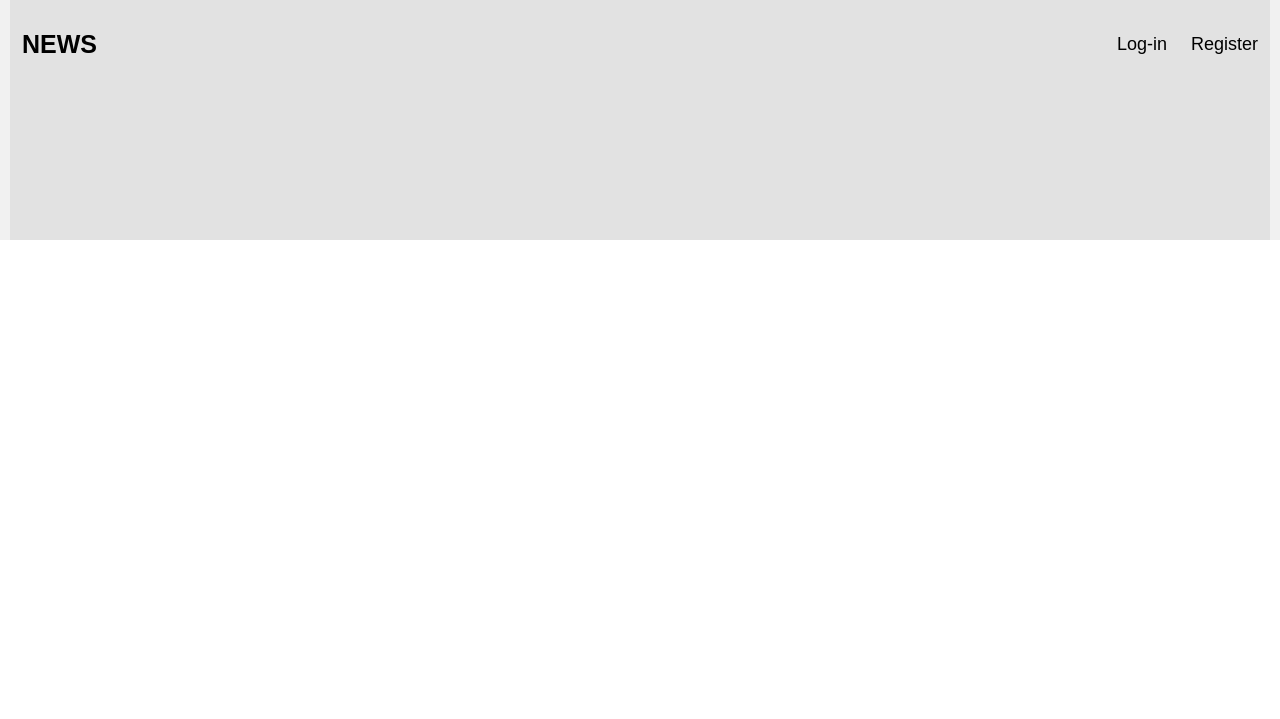
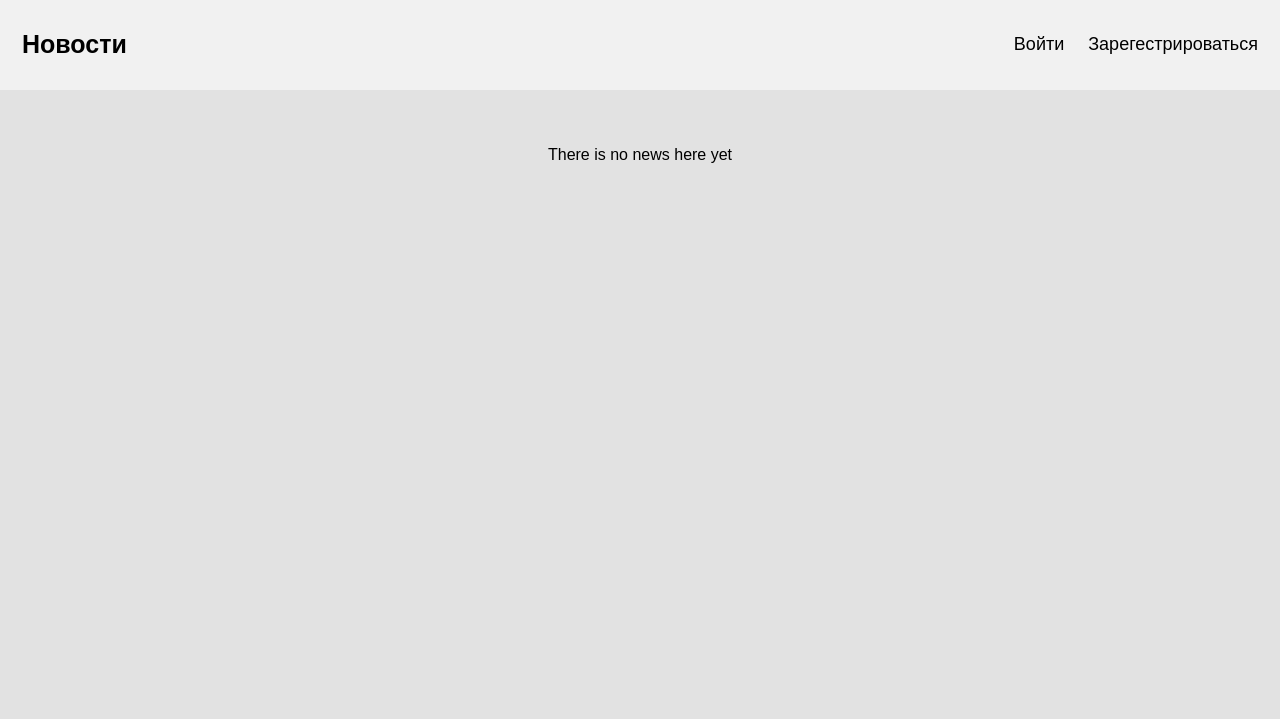
Before and after one commit to konexk1x/Bekish1.21, a Django app: page /news/ in a window 1280 px wide. Shown: the top 719 px of the page. Before the commit the page ends 240 px from the top, so only its background shows below. Run offline with Django 4.2, Linux system fonts and the light colour scheme; data that the repository does not hold is empty.

Commit message:
Rename z_2.1.py to Lab_02/z_2.1.py

```diff
--- a/News_site/templates/base.html
+++ b/News_site/templates/base.html
@@ -3,58 +3,53 @@
 <html lang="en">
 <head>
     <meta charset="UTF-8">
-    <title>NEWS SITE</title>
+    <title>Title</title>
     <link rel="stylesheet" href="{% static 'css/style.css' %}">
     <link rel="stylesheet" href="{% static 'css/card.css' %}">
 </head>
 <body>
 <div class="header">
-    <a href="/news/" class="logo">NEWS</a>
+    <a href="/news/" class="logo">Новости</a>
     {% if user.is_authenticated %}
         <div class="header-right">
             <div style="display: flex; ">
                 <div>
-                    {% if user.photo_set.all %}
+                    {% if user.photo_set.all  %}
                         <img src="{{ user.photo_set.last.photo.url }}"
                              style="width: 50px; height: 50px; border-radius: 100%; margin-right: 20px" alt=""></div>
                     {% else %}
                         <img src="{% static "user_logo.png" %}"
                              style="width: 50px; height: 50px; border-radius: 100%; margin-right: 20px" alt=""></div>
                     {% endif %}
-                <div class="dropdown text-end">
-                    <a href="{{ user.username }}" class="d-block link-dark text-decoration-none dropdown-toggle" data-bs-toggle="dropdown"
-                       aria-expanded="false">
-                        <img src="https://github.com/mdo.png" alt="mdo" width="32" height="32" class="rounded-circle">
-                    </a>
-                    <ul class="dropdown-menu text-small">
-                        <li><a class="dropdown-item" href="/news/profile/{{ user.id }}">Profile</a></li>
-                        <li><a class="dropdown-item" href="/news/password-change/">Password change</a></li>
-                        <li>
-                            <hr class="dropdown-divider">
-                        </li>
-                        <li><a class="dropdown-item" href="/news/logout">Log-out</a></li>
-                    </ul>
+            <div class="dropdown">
+                <button class="dropbtn ">{{ user.username }}</button>
+                <div class="dropdown-content">
+                    <a href="/news/profile/{{ user.id }}">Профиль</a>
+                    <a href="/news/logout">Выход</a>
+                    <a href="/news/password-change/">Смена пароля</a>
                 </div>
             </div>
         </div>
+        {% comment %}        <a class="active" href="#home">Home</a>
+        <a href="#contact">Contact</a>
+        <a href="#about">About</a>{% endcomment %}
         </div>
     {% else %}
         <div class="header-right">
 
-            <a href="/news/login">Log-in</a>
-            <a href="/news/register">Register</a>
+            <a href="/news/login">Войти</a>
+            <a href="/news/register">Зарегестрироваться</a>
         </div>
     {% endif %}
+</div>
 <section class="main_section">
     <div class="main_container">
         {% block main %}
         {% endblock %}
     </div>
 </section>
+<footer style="height: 100px; background: #4f4f4f; ">
+
+</footer>
 </body>
-<footer style="height: 100px; background: #4f4f4f; ">
-    <a class="active" href="#home">Home</a>
-    <a href="#contact">Contact</a>
-    <a href="#about">About</a>
-</footer>
 </html>
```
